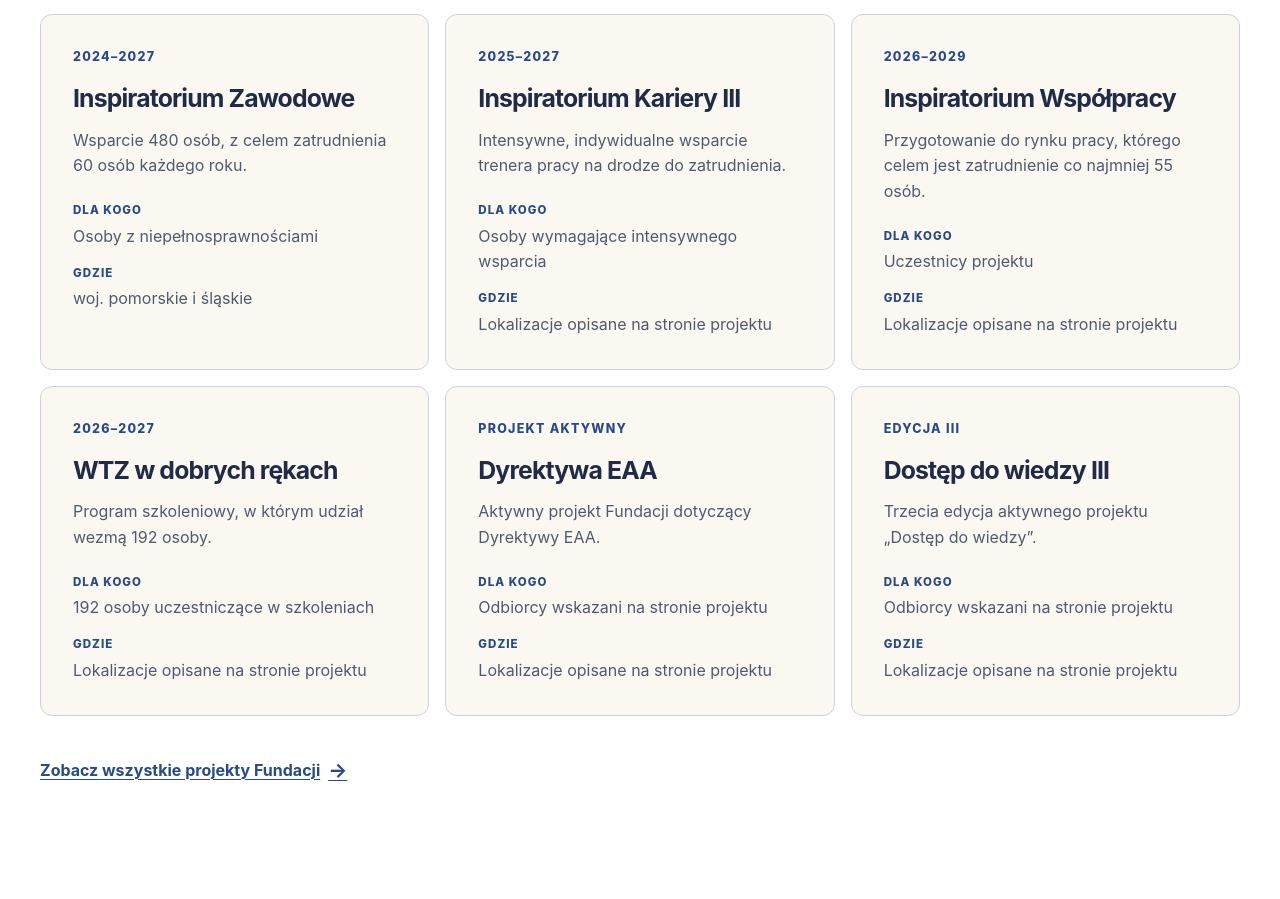
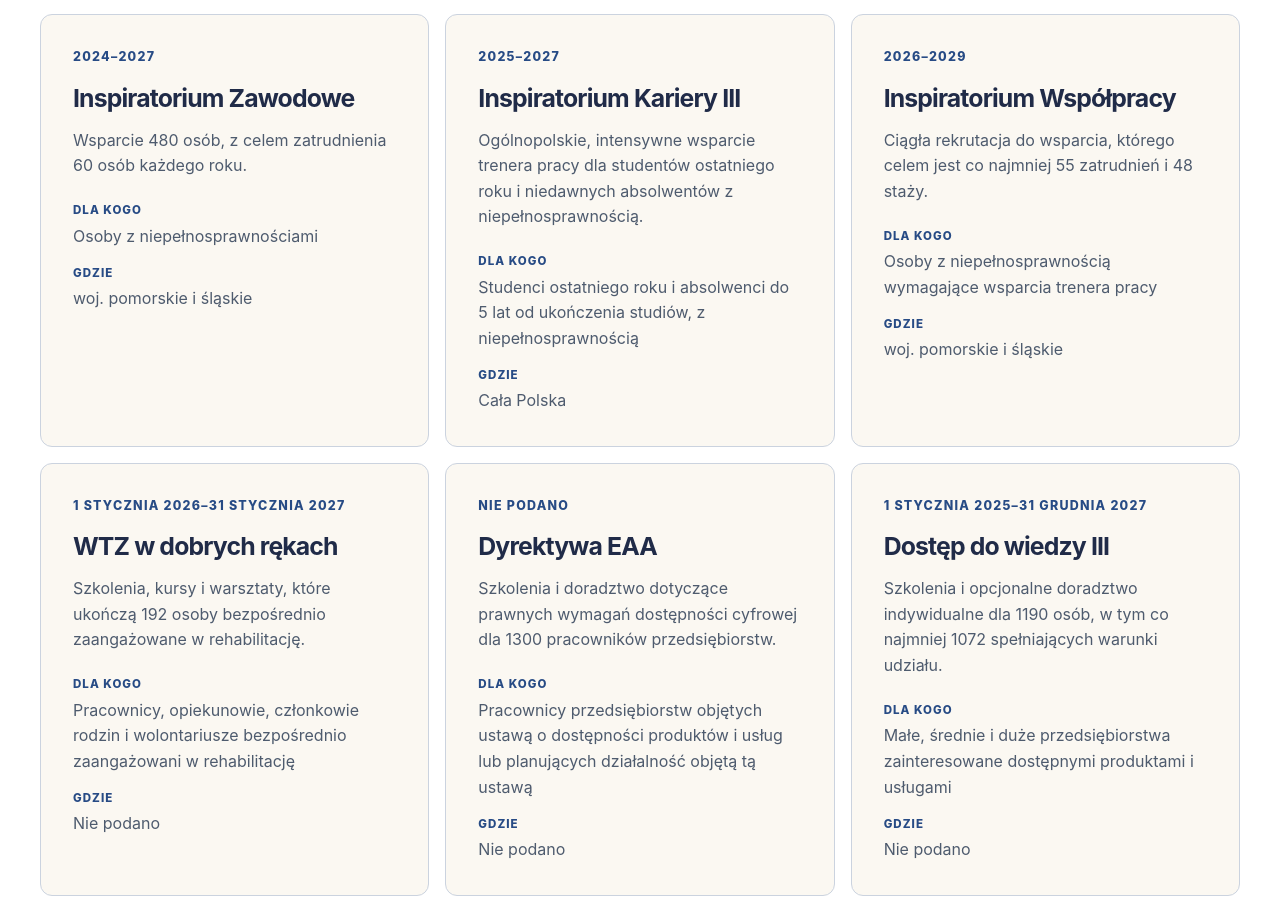
Before and after one commit to pgczaplinski-lgtm/FAZ_WWW, an Astro site: page / in a window 1280 px wide. Shown: the part 5220-6119 px from the top of the page. Built offline with nearby package versions, Linux system fonts and the light colour scheme; Astro itself is replaced by a stand-in of ours.

Commit message:
checkpoint: child-settle:coder

```diff
--- a/src/data/site.ts
+++ b/src/data/site.ts
@@ -123,42 +123,42 @@ export const activeProjects: Project[] = [
 	{
 		title: 'Inspiratorium Kariery III',
 		href: '/projekty/inspiratorium-kariery-iii/',
-		summary: 'Intensywne, indywidualne wsparcie trenera pracy na drodze do zatrudnienia.',
-		audience: 'Osoby wymagające intensywnego wsparcia',
-		location: 'Lokalizacje opisane na stronie projektu',
+		summary: 'Ogólnopolskie, intensywne wsparcie trenera pracy dla studentów ostatniego roku i niedawnych absolwentów z niepełnosprawnością.',
+		audience: 'Studenci ostatniego roku i absolwenci do 5 lat od ukończenia studiów, z niepełnosprawnością',
+		location: 'Cała Polska',
 		period: '2025–2027',
 	},
 	{
 		title: 'Inspiratorium Współpracy',
 		href: '/projekty/inspiratorium-wspolpracy/',
-		summary: 'Przygotowanie do rynku pracy, którego celem jest zatrudnienie co najmniej 55 osób.',
-		audience: 'Uczestnicy projektu',
-		location: 'Lokalizacje opisane na stronie projektu',
+		summary: 'Ciągła rekrutacja do wsparcia, którego celem jest co najmniej 55 zatrudnień i 48 staży.',
+		audience: 'Osoby z niepełnosprawnością wymagające wsparcia trenera pracy',
+		location: 'woj. pomorskie i śląskie',
 		period: '2026–2029',
 	},
 	{
 		title: 'WTZ w dobrych rękach',
 		href: '/projekty/wtz-w-dobrych-rekach/',
-		summary: 'Program szkoleniowy, w którym udział wezmą 192 osoby.',
-		audience: '192 osoby uczestniczące w szkoleniach',
-		location: 'Lokalizacje opisane na stronie projektu',
-		period: '2026–2027',
+		summary: 'Szkolenia, kursy i warsztaty, które ukończą 192 osoby bezpośrednio zaangażowane w rehabilitację.',
+		audience: 'Pracownicy, opiekunowie, członkowie rodzin i wolontariusze bezpośrednio zaangażowani w rehabilitację',
+		location: 'Nie podano',
+		period: '1 stycznia 2026–31 stycznia 2027',
 	},
 	{
 		title: 'Dyrektywa EAA',
 		href: '/projekty/dyrektywa-eaa/',
-		summary: 'Aktywny projekt Fundacji dotyczący Dyrektywy EAA.',
-		audience: 'Odbiorcy wskazani na stronie projektu',
-		location: 'Lokalizacje opisane na stronie projektu',
-		period: 'projekt aktywny',
+		summary: 'Szkolenia i doradztwo dotyczące prawnych wymagań dostępności cyfrowej dla 1300 pracowników przedsiębiorstw.',
+		audience: 'Pracownicy przedsiębiorstw objętych ustawą o dostępności produktów i usług lub planujących działalność objętą tą ustawą',
+		location: 'Nie podano',
+		period: 'Nie podano',
 	},
 	{
 		title: 'Dostęp do wiedzy III',
 		href: '/projekty/dostep-do-wiedzy-iii/',
-		summary: 'Trzecia edycja aktywnego projektu „Dostęp do wiedzy”.',
-		audience: 'Odbiorcy wskazani na stronie projektu',
-		location: 'Lokalizacje opisane na stronie projektu',
-		period: 'edycja III',
+		summary: 'Szkolenia i opcjonalne doradztwo indywidualne dla 1190 osób, w tym co najmniej 1072 spełniających warunki udziału.',
+		audience: 'Małe, średnie i duże przedsiębiorstwa zainteresowane dostępnymi produktami i usługami',
+		location: 'Nie podano',
+		period: '1 stycznia 2025–31 grudnia 2027',
 	},
 ];
 
```
Also changed, not shown: src/pages/projekty/[slug].astro (+37 -18 lines).
